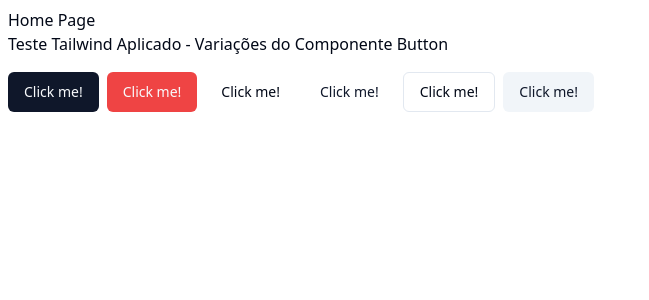
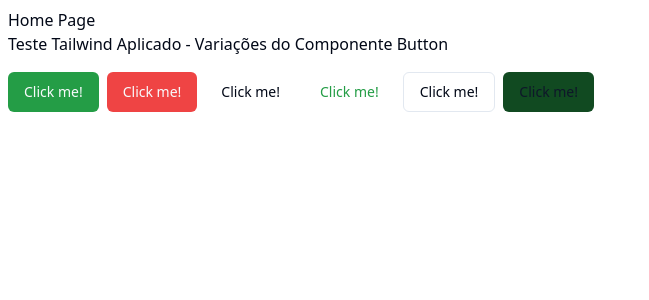
Before and after one commit to dcTeam23/cat-list, a React (Vite) app: page / in a window 1280 px wide. Shown: the top 300 px of the page, without its empty margins (0-649 px from the left). Built offline with nearby package versions, Linux system fonts and the light colour scheme.

Commit message:
criando header

```diff
--- /dev/null
+++ b/src/components/Header/Header.jsx
@@ -0,0 +1,28 @@
+{/*[Integration]: Chamar o botão Add-a-Cat (que vai acionar o CatDialog)
+e o ícone Avatar através do Header */}
+import { Add-Cat } from "../ui/add-cat"
+import { Avatar } from "../ui/avatar"
+import { Header } from './Header';
+
+export const Header = () => {
+  return (
+  <div className="shadow-md bg-white dark:bg-gray-900 dark:text-white">
+    {/*Navbar Header*/}
+    <div className="bg-primary/40 py-3 sm:py-3">
+        <div className="container flex justify-between items-center py-6">
+            {/* link para CatList */}
+            <div>
+                <a href="#" className="font-bold text-2xl sm:text-3xl flex gap-20">Cat List</a>
+            </div>
+            {/* link para Add-a-Cat e Avatar*/}
+            <div>
+                <div className="group">
+                    <input type="text" placeholder="search" className="w-[200px] sm:w-[200px] group-hover:w-[300px] transition-all duration-300 rounded-full border-gren-300 px-2 py-1 focus:outline-none focus:border-1 focus-border-primary"/>
+                </div>
+            </div>
+        </div>
+    </div>
+  </div>
+
+  );
+};
--- a/src/components/Header/Navbar.jsx
+++ /dev/null
@@ -1,14 +0,0 @@
-{/*[Integration]: Chamar o botão Add-a-Cat (que vai acionar o CatDialog)
-e o ícone Avatar através do Header */}
-import { Add-a-Cat } from "../ui/add-a-cat"
-import { Avatar } from "../ui/avatar"
-
-export const Navbar = () => {
-  return (
-  <div className="">
-  upper Navbar
-  <div></div>
-  <div></div>
-  </div>
-  );
-};
--- a/tailwind.config.js
+++ b/tailwind.config.js
@@ -11,7 +11,7 @@
   theme: {
     container: {
       center: true,
-      padding: "2rem",
+      padding: {DEFAULT: "2rem", sm: "3rem"},
       screens: {
         "2xl": "1400px",
       },
@@ -24,11 +24,11 @@
         background: "hsl(var(--background))",
         foreground: "hsl(var(--foreground))",
         primary: {
-          DEFAULT: "hsl(var(--primary))",
+          DEFAULT: "#249d46",
           foreground: "hsl(var(--primary-foreground))",
         },
         secondary: {
-          DEFAULT: "hsl(var(--secondary))",
+          DEFAULT: "#114a21",
           foreground: "hsl(var(--secondary-foreground))",
         },
         destructive: {
```
Also changed, not shown: src/components/ui/header.tsx (added), src/components/ui/navbar.tsx (deleted), 2 other files (tests, documents, lock files or other folders).
